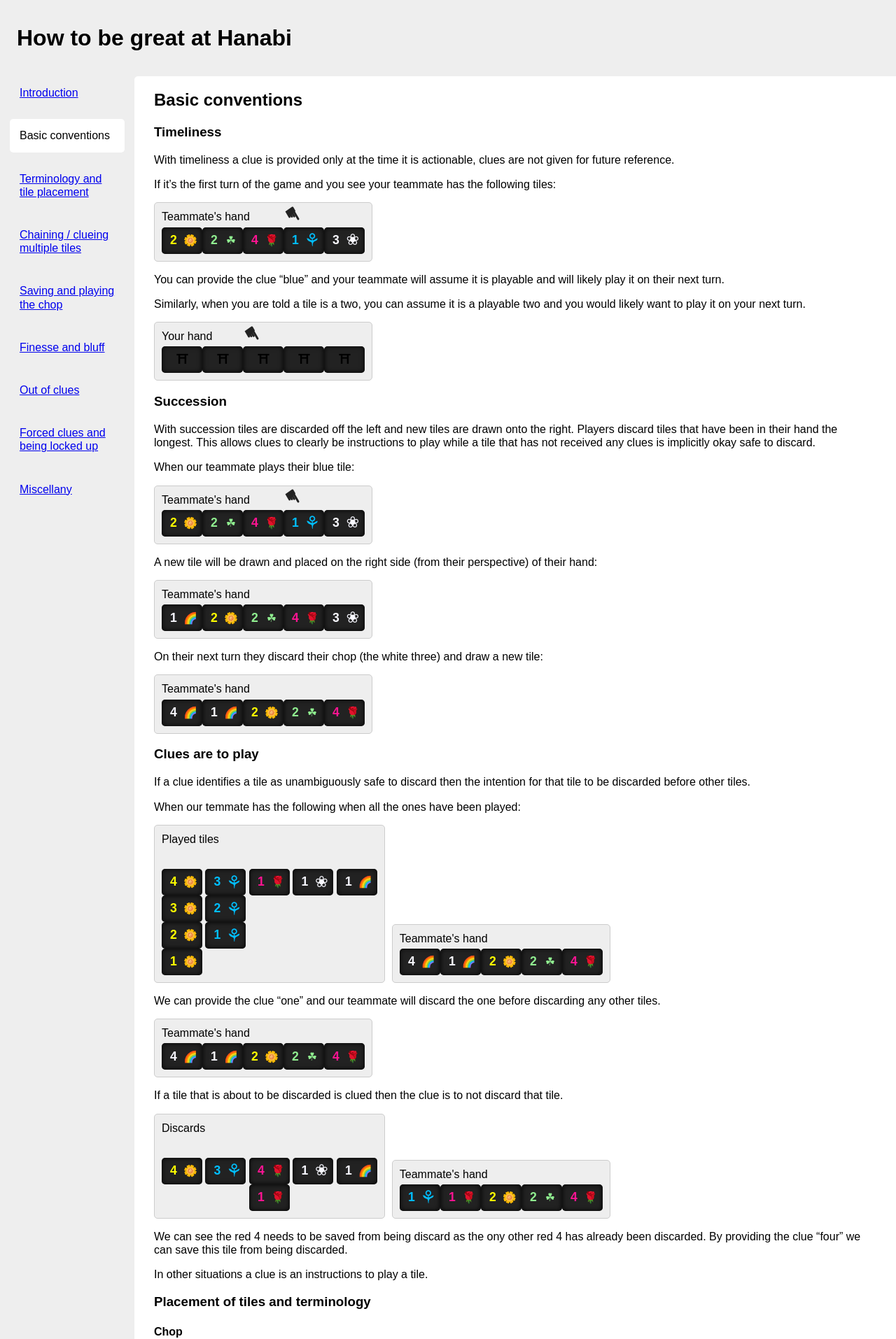
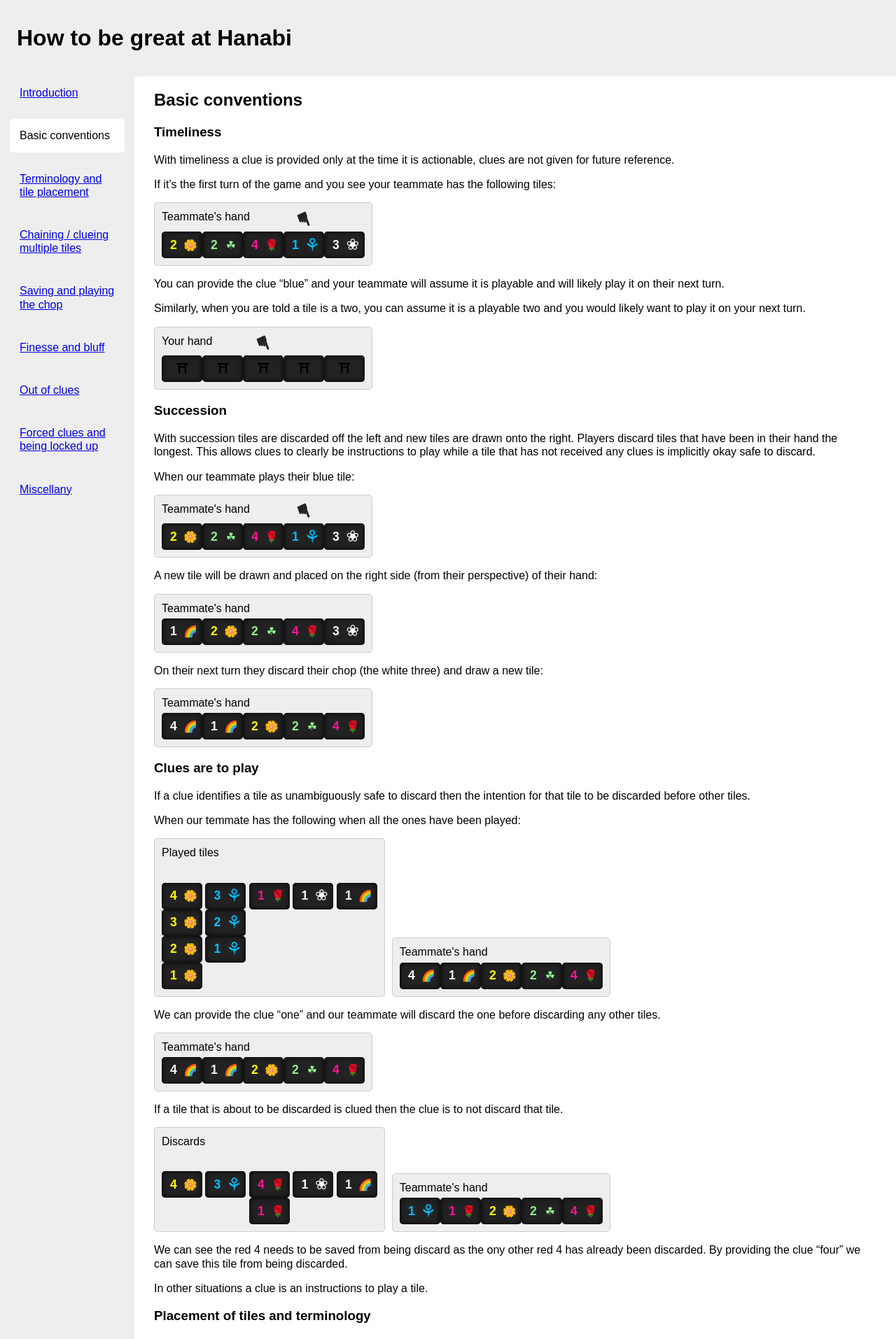
Before and after one commit to davidleston/hanabi-how-to, a Jekyll site: the page built from basic-conventions.md, in a window 1280 px wide. Shown: the top 1914 px of the page at 70% size. Built offline with Jekyll 4.4.1, drawn with Linux system fonts in a browser that asks for light colours.

Commit message:
Removed the use of absolute positioning.

```diff
--- a/basic-conventions.md
+++ b/basic-conventions.md
@@ -16,7 +16,7 @@ If it's the first turn of the game and you see your teammate has the following t
       <tile title="yellow 2"></tile>
       <tile title="green 2"></tile>
       <tile title="red 4"></tile>
-      <tile title="blue 1"><highlighted></highlighted></tile>
+      <mark><tile title="blue 1"></tile></mark>
       <tile title="white 3"></tile>
     </tiles>
   </hand>
@@ -32,7 +32,7 @@ Similarly, when you are told a tile is a two, you can assume it is a playable tw
     <tiles>
       <tile title="hidden"></tile>
       <tile title="hidden"></tile>
-      <tile title="hidden"><highlighted></highlighted></tile>
+      <mark><tile title="hidden"></tile></mark>
       <tile title="hidden"></tile>
       <tile title="hidden"></tile>
     </tiles>
@@ -52,7 +52,7 @@ When our teammate plays their blue tile:
       <tile title="yellow 2"></tile>
       <tile title="green 2"></tile>
       <tile title="red 4"></tile>
-      <tile title="blue 1"><highlighted></highlighted></tile>
+      <mark><tile title="blue 1"></tile></mark>
       <tile title="white 3"></tile>
     </tiles>
   </hand>
@@ -198,14 +198,14 @@ The leftmost position in a hand, the position of the next tile to be discarded,
       <tile title="red 1"></tile>
       <tile title="yellow 2"></tile>
       <tile title="green 2"></tile>
-      <tile title="red 4"><highlighted></highlighted></tile>
+      <mark><tile title="red 4"></tile></mark>
     </tiles>
   </hand>
 
   <hand>
     <header>Your hand</header>
     <tiles>
-      <tile title="hidden"><highlighted></highlighted></tile>
+      <mark><tile title="hidden"></tile></mark>
       <tile title="hidden"></tile>
       <tile title="hidden"></tile>
       <tile title="hidden"></tile>
@@ -221,7 +221,7 @@ The rightmost position in a hand is called the play position or the play side of
   <hand>
     <header>Teammate's hand</header>
     <tiles>
-      <tile title="blue 1"><highlighted></highlighted></tile>
+      <mark><tile title="blue 1"></tile></mark>
       <tile title="red 1"></tile>
       <tile title="yellow 2"></tile>
       <tile title="green 2"></tile>
@@ -236,7 +236,7 @@ The rightmost position in a hand is called the play position or the play side of
       <tile title="hidden"></tile>
       <tile title="hidden"></tile>
       <tile title="hidden"></tile>
-      <tile title="hidden"><highlighted></highlighted></tile>
+      <mark><tile title="hidden"></tile></mark>
     </tiles>
   </hand>
 </game>
@@ -249,8 +249,8 @@ When you intend to play a tile move it to the play position. When you clue your
     <tiles>
       <tile title="blue 1"></tile>
       <tile title="red 1"></tile>
-      <tile title="yellow 2"><highlighted></highlighted></tile>
-      <tile title="green 2"><highlighted></highlighted></tile>
+      <mark><tile title="yellow 2"></tile></mark>
+      <mark><tile title="green 2"></tile></mark>
       <tile title="red 4"></tile>
     </tiles>
   </hand>
@@ -259,8 +259,8 @@ When you intend to play a tile move it to the play position. When you clue your
     <header>Teammate's perspective</header>
     <tiles>
       <tile title="hidden"></tile>
-      <tile title="hidden"><highlighted></highlighted></tile>
-      <tile title="hidden"><highlighted></highlighted></tile>
+      <mark><tile title="hidden"></tile></mark>
+      <mark><tile title="hidden"></tile></mark>
       <tile title="hidden"></tile>
       <tile title="hidden"></tile>
     </tiles>
@@ -273,8 +273,8 @@ Your teammate will move those twos to the play position:
   <hand>
     <header>Your view of teammate's hand</header>
     <tiles>
-      <tile title="tapped yellow 2"><highlighted></highlighted></tile>
-      <tile title="tapped green 2"><highlighted></highlighted></tile>
+      <mark><tile title="tapped yellow 2"></tile></mark>
+      <mark><tile title="tapped green 2"></tile></mark>
       <tile title="blue 1"></tile>
       <tile title="red 1"></tile>
       <tile title="red 4"></tile>
@@ -287,8 +287,8 @@ Your teammate will move those twos to the play position:
       <tile title="hidden"></tile>
       <tile title="hidden"></tile>
       <tile title="hidden"></tile>
-      <tile title="tapped hidden"><highlighted></highlighted></tile>
-      <tile title="tapped hidden"><highlighted></highlighted></tile>
+      <mark><tile title="tapped hidden"></tile></mark>
+      <mark><tile title="tapped hidden"></tile></mark>
     </tiles>
   </hand>
 </game>
@@ -300,7 +300,7 @@ When a tile is drawn it is place it immediately to the left of all the tiles int
     <header>Your view of teammate's hand</header>
     <tiles>
       <tile title="tapped green 2"></tile>
-      <tile title="rainbow 3"><highlighted></highlighted></tile>
+      <mark><tile title="rainbow 3"></tile></mark>
       <tile title="blue 1"></tile>
       <tile title="red 1"></tile>
       <tile title="red 4"></tile>
@@ -313,7 +313,7 @@ When a tile is drawn it is place it immediately to the left of all the tiles int
       <tile title="hidden"></tile>
       <tile title="hidden"></tile>
       <tile title="hidden"></tile>
-      <tile title="hidden"><highlighted></highlighted></tile>
+      <mark><tile title="hidden"></tile></mark>
       <tile title="tapped hidden"></tile>
     </tiles>
   </hand>
@@ -398,7 +398,7 @@ Tiles that you intend to not discard are said to be saved. These tiles are no lo
   <hand>
     <header>Teammate's hand</header>
     <tiles>
-      <tile title="blue 5" tapped><highlighted></highlighted></tile>
+      <mark><tile title="tapped blue 5"></tile></mark>
     </tiles>
     <tiles>
       <tile title="red 1"></tile>
@@ -416,8 +416,8 @@ Tiles that you intend to not discard are said to be saved. These tiles are no lo
       <tile title="hidden"></tile>
     </tiles>
     <tiles>
-      <tile title="hidden" tapped><highlighted></highlighted></tile>
-      <tile title="hidden" tapped><highlighted></highlighted></tile>
+      <mark><tile title="tapped hidden"></tile></mark>
+      <mark><tile title="tapped hidden"></tile></mark>
     </tiles>
   </hand>
 </game>
--- a/styles.css
+++ b/styles.css
@@ -55,7 +55,6 @@ tiles + tiles {
 }
 
 tile {
-  order: 1;
   padding: 5px;
   display: inline-flex;
   align-items: center;
@@ -66,8 +65,6 @@ tile {
   box-shadow: inset 0 0 7px black;
   background: var(--tileBackground);
   border-radius: var(--tileBorderRadius);
-  position: relative;
-
 }
 
 [title~=tapped] {
@@ -107,13 +104,19 @@ tile:before {
   content: '5';
 }
 
-highlighted::before {
-  position: absolute;
-  top: -1.2em;
-  left: 0;
+mark {
+  background: transparent;
+  margin-top: calc(var(--tileHeight)*-1);
+  display: inline-flex;
+  align-items: center;
+  justify-content: center;
+  flex-direction: column;
+}
+
+mark:before {
   content: '☛';
   font-size: 180%;
-  transform: rotate(60deg);
+  transform: rotate(70deg);
   color: var(--tileBackground);
   text-shadow: -1px -1px 0 var(--pileBackground),
                 1px -1px 0 var(--pileBackground),
```
